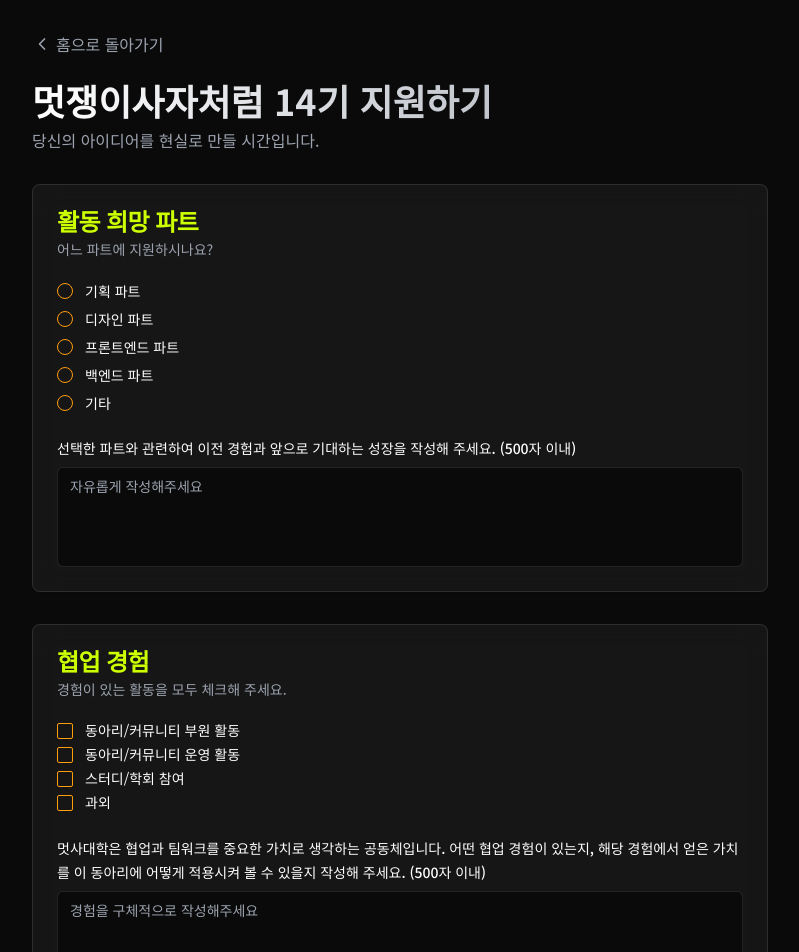
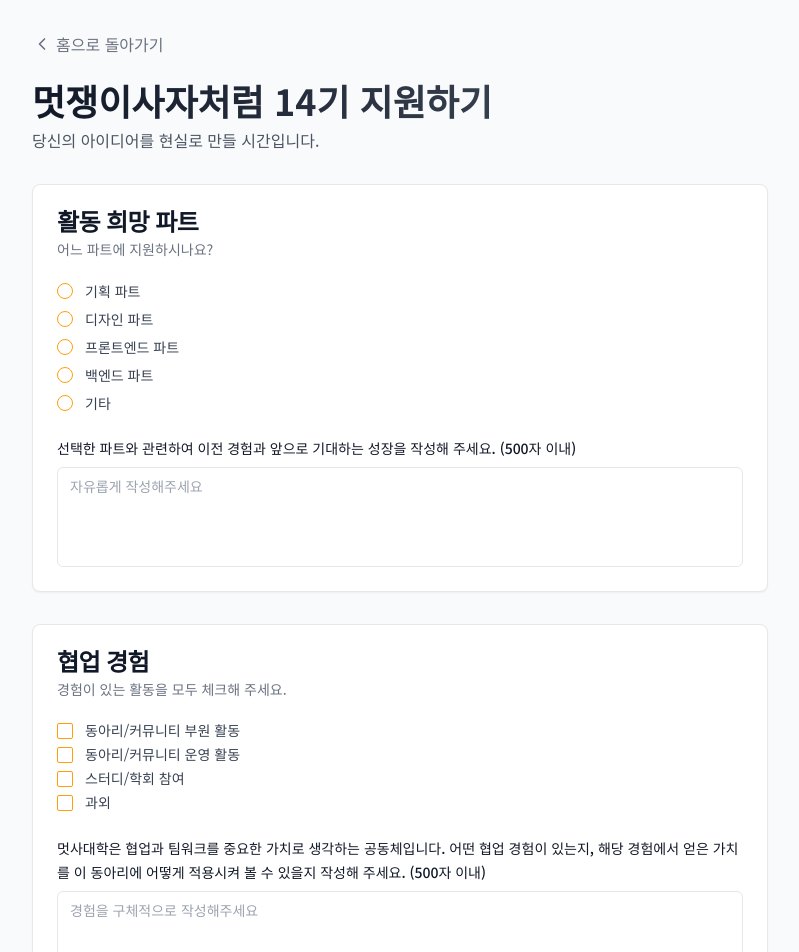
Before and after one commit to likelion-cnu-14th/recruit, a Next.js app: page /apply in a window 1280 px wide. Shown: the top 952 px of the page, without its empty margins (240-1039 px from the left). Built offline with nearby package versions, Linux system fonts and the light colour scheme.

Commit message:
feat: 전체 시스템 색 라이트 색으로 변경

```diff
--- a/src/app/apply/page.tsx
+++ b/src/app/apply/page.tsx
@@ -4,20 +4,20 @@ import ApplicationForm from "@/components/ApplicationForm";
 
 export default function ApplyPage() {
   return (
-    <main className="min-h-screen bg-[#0a0a0a] text-white selection:bg-[#CCFF00] selection:text-black font-sans">
+    <main className="min-h-screen bg-gray-50 text-gray-900 selection:bg-primary selection:text-white font-sans">
       <div className="container mx-auto px-4 py-8 max-w-3xl">
         <div className="mb-8">
           <Link
             href="/"
-            className="inline-flex items-center text-gray-400 hover:text-[#CCFF00] transition-colors mb-6"
+            className="inline-flex items-center text-gray-500 hover:text-primary transition-colors mb-6"
           >
             <ChevronLeft className="w-5 h-5 mr-1" />
             홈으로 돌아가기
           </Link>
-          <h1 className="text-3xl md:text-4xl font-bold bg-gradient-to-r from-white to-gray-400 bg-clip-text text-transparent mb-2">
+          <h1 className="text-3xl md:text-4xl font-bold bg-gradient-to-r from-gray-900 to-gray-600 bg-clip-text text-transparent mb-2">
             멋쟁이사자처럼 14기 지원하기
           </h1>
-          <p className="text-gray-400">
+          <p className="text-gray-600">
             당신의 아이디어를 현실로 만들 시간입니다.
           </p>
         </div>
--- a/src/app/globals.css
+++ b/src/app/globals.css
@@ -4,15 +4,24 @@
 
 @layer base {
   :root {
-    --background: #0a0a0a;
-    --foreground: #ededed;
+    --background: #ffffff;
+    --foreground: #171717;
     --font-noto: 'Noto Sans KR', sans-serif;
   }
 }
 
+body {
+  @apply bg-background text-foreground font-sans antialiased overflow-x-hidden relative;
+  background-image:
+    radial-gradient(#e5e7eb 1px, transparent 1px),
+    linear-gradient(to bottom right, #fff7ed 0%, #ffffff 50%, #fff7ed 100%);
+  background-size: 24px 24px, 100% 100%;
+  background-attachment: fixed;
+}
+
 @layer utilities {
   .text-gradient {
-    @apply bg-clip-text text-transparent bg-gradient-to-br from-white to-gray-400;
+    @apply bg-clip-text text-transparent bg-gradient-to-br from-gray-900 to-gray-600;
   }
 
   .text-gradient-primary {
@@ -20,14 +29,10 @@
   }
 
   .glass {
-    @apply bg-white/5 backdrop-blur-md border border-white/10;
+    @apply bg-white/70 backdrop-blur-xl border border-white/20 shadow-lg ring-1 ring-black/5;
   }
 
   .glass-panel {
-    @apply bg-white/[0.03] backdrop-blur-md border border-white/10 rounded-xl;
+    @apply bg-white/80 backdrop-blur-xl border border-white/20 rounded-2xl shadow-xl ring-1 ring-black/5;
   }
 }
-
-body {
-  @apply bg-background text-foreground font-sans antialiased overflow-x-hidden;
-}
--- a/src/app/layout.tsx
+++ b/src/app/layout.tsx
@@ -24,7 +24,13 @@ export default function RootLayout({
 }>) {
   return (
     <html lang="ko">
-      <body className={notoSansKr.className}>
+      <body className={`${notoSansKr.className} relative`}>
+        {/* Global Background Blobs */}
+        <div className="fixed inset-0 -z-10 overflow-hidden pointer-events-none">
+          <div className="absolute top-[-10%] left-[-10%] w-[40vw] h-[40vw] bg-orange-200/30 rounded-full blur-[100px] opacity-60 animate-pulse" style={{ animationDuration: '8s' }} />
+          <div className="absolute top-[40%] right-[-5%] w-[30vw] h-[30vw] bg-blue-100/40 rounded-full blur-[80px] opacity-50" />
+          <div className="absolute bottom-[-10%] left-[20%] w-[35vw] h-[35vw] bg-yellow-100/30 rounded-full blur-[90px] opacity-40 animate-pulse" style={{ animationDuration: '10s' }} />
+        </div>
         {children}
       </body>
     </html>
--- a/src/components/About.tsx
+++ b/src/components/About.tsx
@@ -27,12 +27,12 @@ export default function About() {
 
       <div className="mx-auto grid max-w-6xl grid-cols-1 gap-8 md:grid-cols-3">
         {features.map((feature, index) => (
-          <div key={index} className="group relative rounded-2xl border border-white/10 bg-white/5 p-8 backdrop-blur-sm transition-all hover:-translate-y-2 hover:border-primary/30 hover:bg-white/[0.07]">
+          <div key={index} className="group relative rounded-2xl border border-gray-200 bg-white p-8 shadow-sm transition-all hover:-translate-y-2 hover:border-primary/30 hover:bg-gray-50/50 hover:shadow-md">
             <div className="mb-6 flex h-12 w-12 items-center justify-center rounded-xl bg-primary/10 text-primary">
               {feature.icon}
             </div>
-            <h3 className="mb-4 text-2xl font-bold text-primary">{feature.title}</h3>
-            <p className="leading-relaxed text-gray-400">{feature.description}</p>
+            <h3 className="mb-4 text-2xl font-bold text-gray-900">{feature.title}</h3>
+            <p className="leading-relaxed text-gray-600">{feature.description}</p>
           </div>
         ))}
       </div>
--- a/src/components/ApplicationForm.tsx
+++ b/src/components/ApplicationForm.tsx
@@ -70,7 +70,7 @@ const formSchema = z.object({
   }),
 
   // Section 5: Consent
-  privacyConsent: z.string().refine((val) => val === "yes", {
+  privacyConsent: z.string().regex(/^yes$/, {
     message: "개인정보 수집에 동의해야 지원이 가능합니다.",
   }),
 });
@@ -88,7 +88,7 @@ export default function ApplicationForm() {
       studentId: "",
       phone: "",
       email: "",
-      // privacyConsent is intentionally left undefined to force selection
+      privacyConsent: "", // Initialize with empty string
     },
   });
 
@@ -101,10 +101,10 @@ export default function ApplicationForm() {
     <Form {...form}>
       <form onSubmit={form.handleSubmit(onSubmit)} className="space-y-8">
         {/* Section 1: Part Selection */}
-        <Card className="border-white/10 bg-white/5 backdrop-blur-md">
+        <Card className="border-gray-200 bg-white shadow-sm">
           <CardHeader>
-            <CardTitle className="text-[#CCFF00]">활동 희망 파트</CardTitle>
-            <CardDescription className="text-gray-400">어느 파트에 지원하시나요?</CardDescription>
+            <CardTitle className="text-gray-900">활동 희망 파트</CardTitle>
+            <CardDescription className="text-gray-500">어느 파트에 지원하시나요?</CardDescription>
           </CardHeader>
           <CardContent className="space-y-6">
             <FormField
@@ -122,31 +122,31 @@ export default function ApplicationForm() {
                         <FormControl>
                           <RadioGroupItem value="plan" />
                         </FormControl>
-                        <FormLabel className="font-normal text-white">기획 파트</FormLabel>
+                        <FormLabel className="font-normal text-gray-700">기획 파트</FormLabel>
                       </FormItem>
                       <FormItem className="flex items-center space-x-3 space-y-0">
                         <FormControl>
                           <RadioGroupItem value="design" />
                         </FormControl>
-                        <FormLabel className="font-normal text-white">디자인 파트</FormLabel>
+                        <FormLabel className="font-normal text-gray-700">디자인 파트</FormLabel>
                       </FormItem>
                       <FormItem className="flex items-center space-x-3 space-y-0">
                         <FormControl>
                           <RadioGroupItem value="frontend" />
                         </FormControl>
-                        <FormLabel className="font-normal text-white">프론트엔드 파트</FormLabel>
+                        <FormLabel className="font-normal text-gray-700">프론트엔드 파트</FormLabel>
                       </FormItem>
                       <FormItem className="flex items-center space-x-3 space-y-0">
                         <FormControl>
                           <RadioGroupItem value="backend" />
                         </FormControl>
-                        <FormLabel className="font-normal text-white">백엔드 파트</FormLabel>
+                        <FormLabel className="font-normal text-gray-700">백엔드 파트</FormLabel>
                       </FormItem>
                       <FormItem className="flex items-center space-x-3 space-y-0">
                         <FormControl>
                           <RadioGroupItem value="other" />
                         </FormControl>
-                        <FormLabel className="font-normal text-white">기타</FormLabel>
+                        <FormLabel className="font-normal text-gray-700">기타</FormLabel>
                       </FormItem>
                     </RadioGroup>
                   </FormControl>
@@ -159,11 +159,11 @@ export default function ApplicationForm() {
               name="partReason"
               render={({ field }) => (
                 <FormItem>
-                  <FormLabel className="text-white">선택한 파트와 관련하여 이전 경험과 앞으로 기대하는 성장을 작성해 주세요. (500자 이내)</FormLabel>
+                  <FormLabel className="text-gray-900">선택한 파트와 관련하여 이전 경험과 앞으로 기대하는 성장을 작성해 주세요. (500자 이내)</FormLabel>
                   <FormControl>
                     <Textarea
                       placeholder="자유롭게 작성해주세요"
-                      className="resize-none bg-black/50 border-white/10 text-white min-h-[100px]"
+                      className="resize-none bg-white border-gray-200 text-gray-900 min-h-[100px]"
                       {...field}
                     />
                   </FormControl>
@@ -175,10 +175,10 @@ export default function ApplicationForm() {
         </Card>
 
         {/* Section 2: Collaboration */}
-        <Card className="border-white/10 bg-white/5 backdrop-blur-md">
+        <Card className="border-gray-200 bg-white shadow-sm">
            <CardHeader>
-            <CardTitle className="text-[#CCFF00]">협업 경험</CardTitle>
-            <CardDescription className="text-gray-400">경험이 있는 활동을 모두 체크해 주세요.</CardDescription>
+            <CardTitle className="text-gray-900">협업 경험</CardTitle>
+            <CardDescription className="text-gray-500">경험이 있는 활동을 모두 체크해 주세요.</CardDescription>
           </CardHeader>
           <CardContent className="space-y-6">
             <FormField
@@ -216,7 +216,7 @@ export default function ApplicationForm() {
                                 }}
                               />
                             </FormControl>
-                            <FormLabel className="font-normal text-white">
+                            <FormLabel className="font-normal text-gray-700">
                               {item.label}
                             </FormLabel>
                           </FormItem>
@@ -233,13 +233,13 @@ export default function ApplicationForm() {
               name="collaborationEssay"
               render={({ field }) => (
                 <FormItem>
-                  <FormLabel className="text-white">
+                  <FormLabel className="text-gray-900">
                     멋사대학은 협업과 팀워크를 중요한 가치로 생각하는 공동체입니다. 어떤 협업 경험이 있는지, 해당 경험에서 얻은 가치를 이 동아리에 어떻게 적용시켜 볼 수 있을지 작성해 주세요. (500자 이내)
                   </FormLabel>
                   <FormControl>
                     <Textarea
                        placeholder="경험을 구체적으로 작성해주세요"
-                      className="resize-none bg-black/50 border-white/10 text-white min-h-[100px]"
+                      className="resize-none bg-white border-gray-200 text-gray-900 min-h-[100px]"
                       {...field}
                     />
                   </FormControl>
@@ -251,10 +251,10 @@ export default function ApplicationForm() {
         </Card>
 
         {/* Section 3: Motivation */}
-        <Card className="border-white/10 bg-white/5 backdrop-blur-md">
+        <Card className="border-gray-200 bg-white shadow-sm">
            <CardHeader>
-            <CardTitle className="text-[#CCFF00]">지원 동기</CardTitle>
-            <CardDescription className="text-gray-400">멋사대학을 통해 얻고 싶은 가치를 선택해주세요 (최대 2개)</CardDescription>
+            <CardTitle className="text-gray-900">지원 동기</CardTitle>
+            <CardDescription className="text-gray-500">멋사대학을 통해 얻고 싶은 가치를 선택해주세요 (최대 2개)</CardDescription>
           </CardHeader>
           <CardContent className="space-y-6">
             <FormField
@@ -262,7 +262,7 @@ export default function ApplicationForm() {
               name="motivationGoals"
               render={() => (
                 <FormItem>
-                   {[
+                  {[
                     { id: "service", label: "실제 서비스 제작" },
                     { id: "community", label: "협업 및 학습 커뮤니티 구축" },
                     { id: "hackathon", label: "해커톤/프로젝트 경험" },
@@ -294,7 +294,7 @@ export default function ApplicationForm() {
                                 }}
                               />
                             </FormControl>
-                            <FormLabel className="font-normal text-white">
+                            <FormLabel className="font-normal text-gray-700">
                               {item.label}
                             </FormLabel>
                           </FormItem>
@@ -311,13 +311,13 @@ export default function ApplicationForm() {
               name="motivationEssay"
               render={({ field }) => (
                 <FormItem>
-                  <FormLabel className="text-white">
+                  <FormLabel className="text-gray-900">
                     멋사대학과 함께 하고 싶은 이유는 무엇인가요? 위 질문에 대한 답변을 토대로 기대하는 활동, 추구하는 가치, 성장하고 싶은 의지 등 지원 동기를 자세하게 알려주세요.
                   </FormLabel>
                    <FormControl>
                     <Textarea
                        placeholder="진정성 있는 답변 부탁드립니다"
-                      className="resize-none bg-black/50 border-white/10 text-white min-h-[150px]"
+                      className="resize-none bg-white border-gray-200 text-gray-900 min-h-[150px]"
                       {...field}
                     />
                   </FormControl>
@@ -329,9 +329,9 @@ export default function ApplicationForm() {
         </Card>
 
         {/* Section 4: Personal Info */}
-         <Card className="border-white/10 bg-white/5 backdrop-blur-md">
+         <Card className="border-gray-200 bg-white shadow-sm">
            <CardHeader>
-            <CardTitle className="text-[#CCFF00]">개인 정보</CardTitle>
+            <CardTitle className="text-gray-900">개인 정보</CardTitle>
           </CardHeader>
           <CardContent className="space-y-4">
             <FormField
@@ -339,9 +339,9 @@ export default function ApplicationForm() {
               name="name"
               render={({ field }) => (
                 <FormItem>
-                  <FormLabel className="text-white">이름</FormLabel>
+                  <FormLabel className="text-gray-900">이름</FormLabel>
                   <FormControl>
-                    <Input placeholder="홍길동" className="bg-black/50 border-white/10 text-white" {...field} />
+                    <Input placeholder="홍길동" className="bg-white border-gray-200 text-gray-900" {...field} />
                   </FormControl>
                   <FormMessage />
                 </FormItem>
@@ -352,10 +352,10 @@ export default function ApplicationForm() {
               name="studentId"
               render={({ field }) => (
                  <FormItem>
-                  <FormLabel className="text-white">소속 학과</FormLabel>
-                  <FormDescription className="text-gray-400 text-xs">복수/부/심화 전공도 함께 적어주세요. (예: 경영학과/컴퓨터공학과)</FormDescription>
+                  <FormLabel className="text-gray-900">소속 학과</FormLabel>
+                  <FormDescription className="text-gray-500 text-xs">복수/부/심화 전공도 함께 적어주세요. (예: 경영학과/컴퓨터공학과)</FormDescription>
                   <FormControl>
-                    <Input placeholder="컴퓨터공학과" className="bg-black/50 border-white/10 text-white" {...field} />
+                    <Input placeholder="컴퓨터공학과" className="bg-white border-gray-200 text-gray-900" {...field} />
                   </FormControl>
                   <FormMessage />
                 </FormItem>
@@ -366,9 +366,9 @@ export default function ApplicationForm() {
               name="phone"
               render={({ field }) => (
                  <FormItem>
-                  <FormLabel className="text-white">핸드폰 번호</FormLabel>
+                  <FormLabel className="text-gray-900">핸드폰 번호</FormLabel>
                   <FormControl>
-                    <Input placeholder="010-0000-0000" className="bg-black/50 border-white/10 text-white" {...field} />
+                    <Input placeholder="010-0000-0000" className="bg-white border-gray-200 text-gray-900" {...field} />
                   </FormControl>
                   <FormMessage />
                 </FormItem>
@@ -379,10 +379,10 @@ export default function ApplicationForm() {
               name="email"
               render={({ field }) => (
                  <FormItem>
-                  <FormLabel className="text-white">개인 이메일 주소</FormLabel>
-                   <FormDescription className="text-gray-400 text-xs">학교 이메일이 아닌 개인적으로 활용하는 이메일 주소를 작성해 주세요!</FormDescription>
+                  <FormLabel className="text-gray-900">개인 이메일 주소</FormLabel>
+                   <FormDescription className="text-gray-500 text-xs">학교 이메일이 아닌 개인적으로 활용하는 이메일 주소를 작성해 주세요!</FormDescription>
                   <FormControl>
-                    <Input placeholder="likelion@example.com" className="bg-black/50 border-white/10 text-white" {...field} />
+                    <Input placeholder="likelion@example.com" className="bg-white border-gray-200 text-gray-900" {...field} />
                   </FormControl>
                   <FormMessage />
                 </FormItem>
@@ -392,12 +392,12 @@ export default function ApplicationForm() {
         </Card>
 
         {/* Section 5: Consent */}
-        <Card className="border-white/10 bg-white/5 backdrop-blur-md">
+        <Card className="border-gray-200 bg-white shadow-sm">
            <CardHeader>
-            <CardTitle className="text-[#CCFF00]">개인정보 수집 동의</CardTitle>
+            <CardTitle className="text-gray-900">개인정보 수집 동의</CardTitle>
           </CardHeader>
           <CardContent className="space-y-6">
-            <div className="h-40 overflow-y-auto rounded-md border border-white/10 bg-black/50 p-4 text-xs text-gray-400 space-y-2">
+            <div className="h-40 overflow-y-auto rounded-md border border-gray-200 bg-gray-50 p-4 text-xs text-gray-600 space-y-2">
                 <p><strong>[개인정보 수집·이용 동의서]</strong></p>
                 <p>주식회사 멋쟁이 사자처럼은 「정보통신망 이용촉진 및 정보보호에 관한 법률」 및 「개인정보보호법」 등 관련 법령상의 개인정보보호 규정을 준수하여...</p>
                 <p>(중략 - 제공된 개인정보 처리방침 전문)</p>
@@ -412,7 +412,7 @@ export default function ApplicationForm() {
               name="privacyConsent"
               render={({ field }) => (
                 <FormItem className="space-y-3">
-                  <FormLabel className="text-white">개인정보 수집에 동의하십니까?</FormLabel>
+                  <FormLabel className="text-gray-900">개인정보 수집에 동의하십니까?</FormLabel>
                   <FormControl>
                     <RadioGroup
                       onValueChange={field.onChange}
@@ -423,13 +423,13 @@ export default function ApplicationForm() {
                         <FormControl>
                           <RadioGroupItem value="yes" />
                         </FormControl>
-                        <FormLabel className="font-normal text-white">예</FormLabel>
+                        <FormLabel className="font-normal text-gray-700">예</FormLabel>
                       </FormItem>
                       <FormItem className="flex items-center space-x-3 space-y-0">
                         <FormControl>
                           <RadioGroupItem value="no" />
                         </FormControl>
-                        <FormLabel className="font-normal text-white">아니오</FormLabel>
+                        <FormLabel className="font-normal text-gray-700">아니오</FormLabel>
                       </FormItem>
                     </RadioGroup>
                   </FormControl>
@@ -440,7 +440,7 @@ export default function ApplicationForm() {
           </CardContent>
         </Card>
 
-        <Button type="submit" size="lg" className="w-full bg-[#FF9E0B] hover:bg-[#FF9E0B]/90 text-black font-bold text-lg">
+        <Button type="submit" size="lg" className="w-full bg-[#FF9E0B] hover:bg-[#FF9E0B]/90 text-white font-bold text-lg">
           지원하기
         </Button>
       </form>
--- a/src/components/Benefits.tsx
+++ b/src/components/Benefits.tsx
@@ -32,10 +32,10 @@ export default function Benefits() {
 
       <div className="mx-auto grid max-w-6xl grid-cols-1 gap-6 sm:grid-cols-2 lg:grid-cols-4">
         {benefits.map((benefit, index) => (
-          <div key={index} className="group rounded-2xl border border-primary/10 bg-primary/5 p-8 text-center transition-all hover:-translate-y-1 hover:bg-primary/10">
+          <div key={index} className="group glass-panel p-8 text-center transition-all duration-300 hover:-translate-y-2 hover:shadow-2xl hover:shadow-orange-500/10 hover:border-primary/30">
             <div className="mb-6 flex justify-center text-primary">{benefit.icon}</div>
             <h3 className="mb-3 text-xl font-bold">{benefit.title}</h3>
-            <p className="text-sm leading-relaxed text-gray-400">{benefit.desc}</p>
+            <p className="text-sm leading-relaxed text-gray-600">{benefit.desc}</p>
           </div>
         ))}
       </div>
--- a/src/components/Footer.tsx
+++ b/src/components/Footer.tsx
@@ -3,7 +3,7 @@ import Link from 'next/link';
 
 export default function Footer() {
   return (
-    <footer className="border-t border-white/5 bg-black px-6 py-24 text-center">
+    <footer className="border-t border-gray-200 bg-surface px-6 py-24 text-center">
       <h2 className="mb-12 text-3xl font-extrabold leading-snug md:text-5xl">
         "완벽을 기다리지 마세요.<br />
         일단 배포하고 시작하는 게<br />
@@ -14,14 +14,14 @@ export default function Footer() {
         지금 바로 지원하기 <ArrowRight size={24} className="ml-3" />
       </Link>
 
-      <div className="mb-8 flex justify-center gap-8 text-sm text-gray-400">
+      <div className="mb-8 flex justify-center gap-8 text-sm text-gray-600">
         <a href="https://instagram.com/likelion._.cnu" target="_blank" rel="noopener noreferrer" className="flex items-center transition-colors hover:text-primary hover:underline">
           <Instagram size={20} className="mr-2" />
           @likelion._.cnu
         </a>
       </div>
 
-      <div className="mt-8 text-xs text-[#555]">
+      <div className="mt-8 text-xs text-gray-500">
         © 2026 LikeLion CNU 14th. All rights reserved.
       </div>
     </footer>
--- a/src/components/Schedule.tsx
+++ b/src/components/Schedule.tsx
@@ -26,7 +26,7 @@ export default function Schedule() {
     <section className="bg-surface px-6 py-24 text-center">
       <h2 className="mb-16 text-4xl font-extrabold tracking-tight">모집 일정</h2>
 
-      <div className="relative mx-auto max-w-3xl px-4 py-8 before:absolute before:bottom-0 before:left-8 before:top-0 before:w-0.5 before:bg-white/10 md:before:left-1/2 md:before:-translate-x-1/2">
+      <div className="relative mx-auto max-w-3xl px-4 py-8 before:absolute before:bottom-0 before:left-8 before:top-0 before:w-0.5 before:bg-gray-200 md:before:left-1/2 md:before:-translate-x-1/2">
         {events.map((event, index) => (
           <div key={index} className={`mb-12 flex flex-col items-start md:flex-row md:items-center ${index % 2 === 0 ? 'md:flex-row-reverse' : ''}`}>
             <div className="absolute left-8 z-10 h-4 w-4 -translate-x-1/2 rounded-full bg-primary shadow-[0_0_0_4px_rgba(255,158,11,0.2)] md:left-1/2"></div>
@@ -35,7 +35,7 @@ export default function Schedule() {
               <div className="glass-panel p-6 shadow-lg transition-transform hover:-translate-y-1">
                 <div className="mb-2 text-lg font-bold text-primary">{event.date}</div>
                 <div className="mb-1 text-xl font-bold">{event.title}</div>
-                <div className="text-sm text-gray-400">{event.desc}</div>
+                <div className="text-sm text-gray-600">{event.desc}</div>
               </div>
             </div>
           </div>
```
Also changed, not shown: src/components/Hero.tsx (+19 -9 lines), src/components/Tracks.tsx (+4 -4 lines), tailwind.config.ts (+5 -5 lines).
